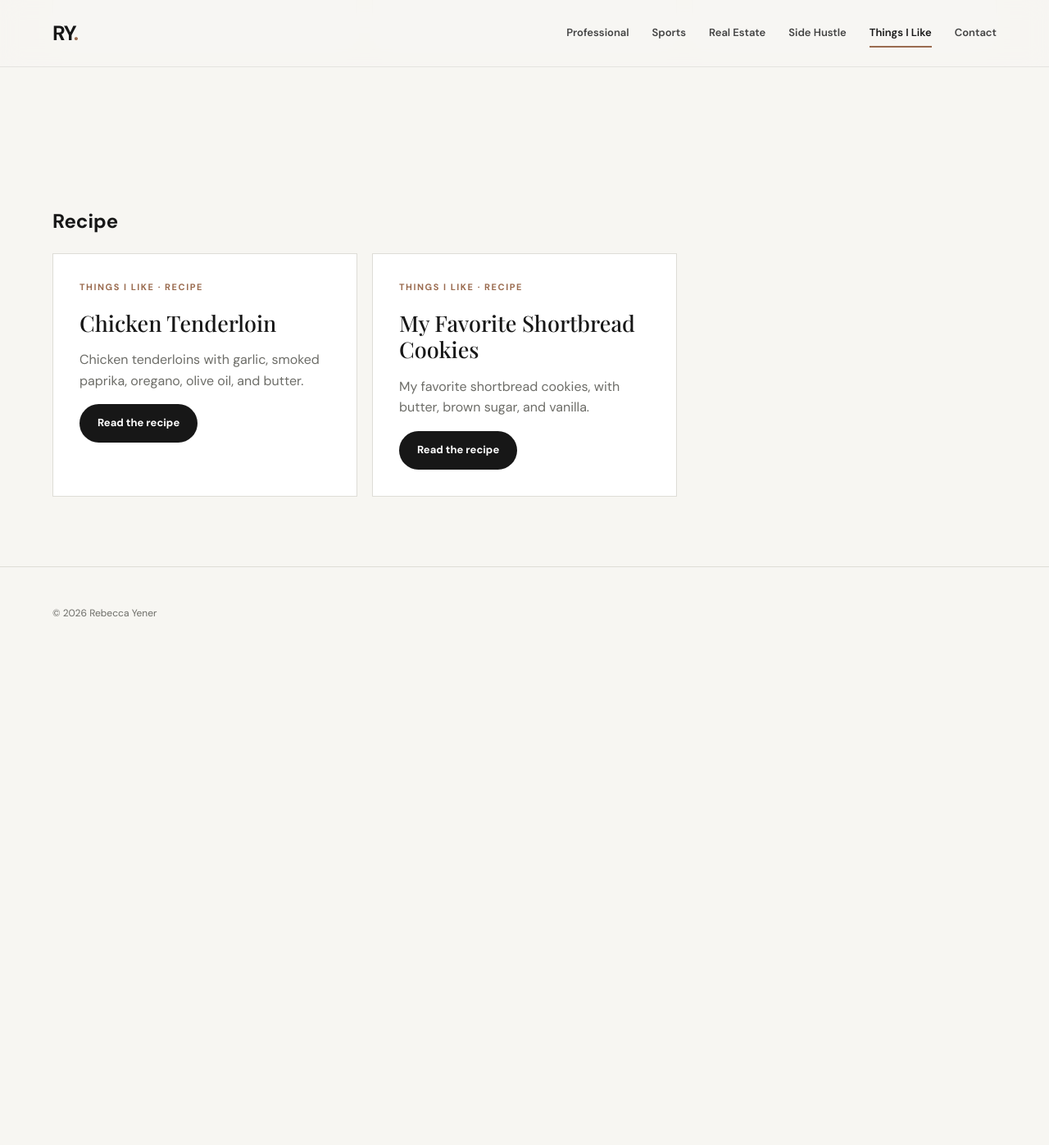
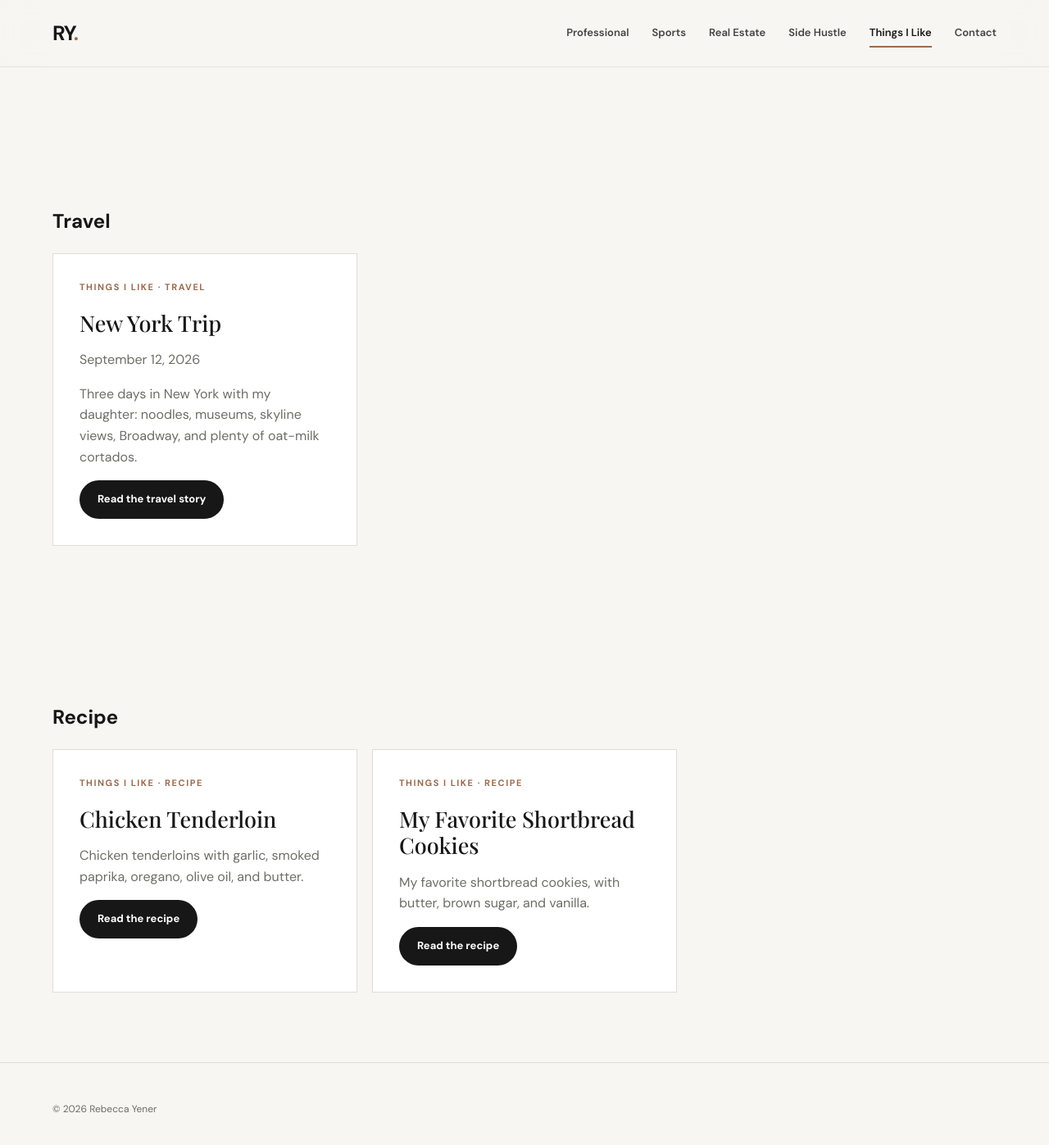
Before and after one commit to High4Ferrum/Rebeccashub, a Jekyll site: the page built from things-i-like.md, in a window 1280 px wide and 1400 px high, scrolled down 748 px. Shown: the top 1397 px of the window at 82% size. Built offline with Jekyll 4.4.1, drawn with Linux system fonts in a browser that asks for light colours; before the commit the page ends 1553 px from its top, so only the background shows below that.

Commit message:
Add New York travel journal with trip photos and Travel listing

```diff
--- /dev/null
+++ b/_posts/2026-09-12-new-york-trip.md
@@ -0,0 +1,65 @@
+---
+layout: post
+title: "New York Trip"
+date: 2026-09-12
+section: things
+categories: [things-i-like]
+tags: [Travel]
+excerpt: "Three days in New York with my daughter: noodles, museums, skyline views, Broadway, and plenty of oat-milk cortados."
+---
+
+<article class="wrap section ny-trip">
+<header>
+<p class="eyebrow"><a href="{{ '/things-i-like/#travel' | relative_url }}">Things I Like · Travel</a></p>
+<h1>{{ page.title }}</h1>
+<p class="trip-date">By Rebecca Yener · <time datetime="2026-09-12">September 12, 2026</time></p>
+</header>
+
+<p>New York City has always been a special place for me. Like so many immigrants, New York was the first city I landed in when I came to the United States.</p>
+<p>I’ve been back many times, but this city is big enough to explore over and over again.</p>
+<p>This was my second time bringing my daughter to New York. On our last visit, she had just returned from China, so she was jet-lagged and sleepy. This Labor Day, I decided to take her back to really enjoy the city. I picked September because I thought the weather would be nicer.</p>
+
+<h2>Day 1 · Noodles, the museum, and pizza</h2>
+<p>Our first stop was Xi’an Famous Foods. To my surprise, she liked the noodles!</p>
+<p>Then we visited the American Museum of Natural History. How tiny a dinosaur’s brain is!! By the end, we were tired.</p>
+<div class="trip-photos">
+<figure><a href="{{ '/assets/images/new-york-2026/xian-famous-foods.jpg' | relative_url }}"><img src="{{ '/assets/images/new-york-2026/xian-famous-foods.jpg' | relative_url }}" alt="A plate of meat with onions and peppers at Xi’an Famous Foods" width="768" height="1024" loading="lazy"></a><figcaption>Our first food stop: Xi’an Famous Foods.</figcaption></figure>
+<figure><a href="{{ '/assets/images/new-york-2026/new-york-pizza.jpg' | relative_url }}"><img src="{{ '/assets/images/new-york-2026/new-york-pizza.jpg' | relative_url }}" alt="A large slice of New York pizza" width="768" height="1024" loading="lazy"></a><figcaption>Of course we had to have New York pizza.</figcaption></figure>
+<figure class="trip-wide"><a href="{{ '/assets/images/new-york-2026/natural-history-museum.jpg' | relative_url }}"><img src="{{ '/assets/images/new-york-2026/natural-history-museum.jpg' | relative_url }}" alt="The suspended blue whale model in the museum’s ocean life hall" width="1024" height="768" loading="lazy"></a><figcaption>A little wonder at the American Museum of Natural History.</figcaption></figure>
+</div>
+<p>Then we had pizza—of course, New York pizza.</p>
+
+<h2>Day 2 · Up above the city</h2>
+<p>On the second day, we visited the High Line, Hudson Yards, the Vessel, and Edge. My daughter told me she didn’t remember being there last time. We climbed the Vessel, and the upper levels were quite scary!</p>
+<div class="trip-photos">
+<figure><a href="{{ '/assets/images/new-york-2026/hudson-yards.jpg' | relative_url }}"><img src="{{ '/assets/images/new-york-2026/hudson-yards.jpg' | relative_url }}" alt="Hudson Yards skyscrapers with sunlight shining between the buildings" width="768" height="1024" loading="lazy"></a><figcaption>Looking up at Hudson Yards.</figcaption></figure>
+<figure><a href="{{ '/assets/images/new-york-2026/lunch-with-a-view.jpg' | relative_url }}"><img src="{{ '/assets/images/new-york-2026/lunch-with-a-view.jpg' | relative_url }}" alt="Rebecca seated beside a window overlooking Manhattan and the Hudson River" width="768" height="1024" loading="lazy"></a><figcaption>Lunch with a view, 101 floors up.</figcaption></figure>
+</div>
+<p>Then we went to Edge. Here’s where my little math brain got to work—or you can call it girl math.</p>
+<p>The ticket for the 100th-floor observation deck was $47, or about $50 with tax. The minimum spend on the 101st floor was $60 per person. With tax, tips, and everything else, I paid $155 for the two of us. Compared with about $100 for two observation-deck tickets, that meant lunch “only” cost me $55!</p>
+<p>We enjoyed the view and the observation deck below. Lunch was nice too, although I had already eaten a very heavy breakfast.</p>
+<div class="trip-photos trip-single">
+<figure><a href="{{ '/assets/images/new-york-2026/lunch.jpg' | relative_url }}"><img src="{{ '/assets/images/new-york-2026/lunch.jpg' | relative_url }}" alt="Oysters on ice in the foreground and a second lunch plate across the table" width="768" height="1024" loading="lazy"></a><figcaption>Our lunch above the city.</figcaption></figure>
+</div>
+
+<h2>A night on Broadway</h2>
+<p>That night, we went to Broadway to watch <em>The Lion King</em>. Twenty-eight years and still running!</p>
+<p>My first Broadway show was <em>Cats</em>, and I found the plot very confusing!!! My second was <em>Moulin Rouge!</em>, but I didn’t understand why they were singing pop music. I didn’t like it at all. <em>The Lion King</em>, though, was very good!</p>
+<div class="trip-photos">
+<figure class="trip-wide"><a href="{{ '/assets/images/new-york-2026/lion-king.jpg' | relative_url }}"><img src="{{ '/assets/images/new-york-2026/lion-king.jpg' | relative_url }}" alt="Rebecca beside a Lion King display featuring Rafiki" width="1024" height="768" loading="lazy"></a><figcaption>A Lion King memory from our New York trip.</figcaption></figure>
+</div>
+
+<h2>Day 3 · One last walk, one last coffee</h2>
+<p>The third day was light. We walked across the Brooklyn Bridge, had lunch, checked out Wall Street, and stopped for my last coffee before heading to the airport.</p>
+<div class="trip-photos">
+<figure><a href="{{ '/assets/images/new-york-2026/brooklyn-waterfront.jpg' | relative_url }}"><img src="{{ '/assets/images/new-york-2026/brooklyn-waterfront.jpg' | relative_url }}" alt="Rebecca sitting on waterfront rocks with the Manhattan Bridge behind her" width="768" height="1024" loading="lazy"></a><figcaption>By the water in Brooklyn, with the Manhattan Bridge behind me.</figcaption></figure>
+<figure><a href="{{ '/assets/images/new-york-2026/airport.jpg' | relative_url }}"><img src="{{ '/assets/images/new-york-2026/airport.jpg' | relative_url }}" alt="A red, white, and blue Johnnie Walker statue outside an airport duty-free shop" width="768" height="1024" loading="lazy"></a><figcaption>One last airport snapshot before heading home.</figcaption></figure>
+</div>
+
+<h2>Five coffee stops in three days</h2>
+<p>I visited Blue Bottle Coffee about five times in three days. I love the cortado with oat milk! I wish they would open in Florida soon!!</p>
+<div class="trip-photos trip-single">
+<figure><a href="{{ '/assets/images/new-york-2026/blue-bottle.jpg' | relative_url }}"><img src="{{ '/assets/images/new-york-2026/blue-bottle.jpg' | relative_url }}" alt="A Blue Bottle coffee cup on a café table with Rebecca’s daughter seated behind it" width="768" height="1024" loading="lazy"></a><figcaption>My favorite little coffee break: an oat-milk cortado.</figcaption></figure>
+</div>
+<p><a class="button" href="{{ '/things-i-like/#travel' | relative_url }}">Back to Travel</a></p>
+</article>
--- a/assets/css/style.css
+++ b/assets/css/style.css
@@ -5,3 +5,17 @@
   .site-nav.open a{display:block;padding:12px 0}
   .menu-button{min-height:44px;min-width:44px;cursor:pointer}
 }
+
+/* New York travel journal */
+.ny-trip{max-width:860px;font-size:18px;line-height:1.8}
+.ny-trip h1{font-family:'Playfair Display',Georgia,serif;font-size:clamp(38px,6vw,64px);font-weight:500;line-height:1.12;margin:12px 0 20px}
+.ny-trip h2{font-family:'Playfair Display',Georgia,serif;font-size:clamp(27px,4vw,36px);line-height:1.25;margin-top:52px}
+.ny-trip .trip-date,.ny-trip figcaption{color:var(--muted);font-size:14px}
+.trip-photos{display:grid;grid-template-columns:repeat(2,minmax(0,1fr));gap:22px;margin:28px 0}
+.trip-photos figure{margin:0;min-width:0}
+.trip-photos img{display:block;width:100%;height:auto;border-radius:4px}
+.trip-photos figcaption{line-height:1.5;margin-top:10px}
+.trip-wide{grid-column:1/-1}
+.trip-single{grid-template-columns:minmax(0,520px);justify-content:center}
+#travel{scroll-margin-top:100px}
+@media(max-width:620px){.trip-photos{grid-template-columns:1fr}.ny-trip{font-size:17px}}
--- a/things-i-like.md
+++ b/things-i-like.md
@@ -14,7 +14,7 @@
 <section class="wrap section card-grid">
   <article class="card">
     <p class="eyebrow">Travel</p>
-    <h3>Places worth exploring</h3>
+    <h3><a href="#travel">Places worth exploring</a></h3>
     <p>Trips, destinations, photography, and the experiences that stay with me.</p>
   </article>
   <article class="card">
@@ -27,6 +27,23 @@
     <h3>Everything else</h3>
     <p>Technology, food, ideas, products, and whatever interesting side quest comes next.</p>
   </article>
+</section>
+
+<section class="wrap section" id="travel" aria-labelledby="travel-heading">
+  <h2 id="travel-heading">Travel</h2>
+  <div class="card-grid">
+    {% for post in site.categories.things-i-like %}
+    {% if post.tags contains 'Travel' %}
+    <article class="card">
+      <p class="eyebrow">Things I Like · Travel</p>
+      <h3><a href="{{ post.url | relative_url }}">{{ post.title }}</a></h3>
+      <p><time datetime="{{ post.date | date: '%Y-%m-%d' }}">{{ post.date | date: '%B %-d, %Y' }}</time></p>
+      <p>{{ post.excerpt | strip_html }}</p>
+      <a class="button" href="{{ post.url | relative_url }}">Read the travel story</a>
+    </article>
+    {% endif %}
+    {% endfor %}
+  </div>
 </section>
 
 <section class="wrap section" aria-labelledby="recipe-heading">
```
Also changed, not shown: assets/images/new-york-2026/airport.jpg (added), assets/images/new-york-2026/blue-bottle.jpg (added), assets/images/new-york-2026/brooklyn-waterfront.jpg (added), assets/images/new-york-2026/hudson-yards.jpg (added), assets/images/new-york-2026/lion-king.jpg (added), assets/images/new-york-2026/lunch-with-a-view.jpg (added), assets/images/new-york-2026/lunch.jpg (added), assets/images/new-york-2026/natural-history-museum.jpg (added), assets/images/new-york-2026/new-york-pizza.jpg (added), assets/images/new-york-2026/xian-famous-foods.jpg (added).
